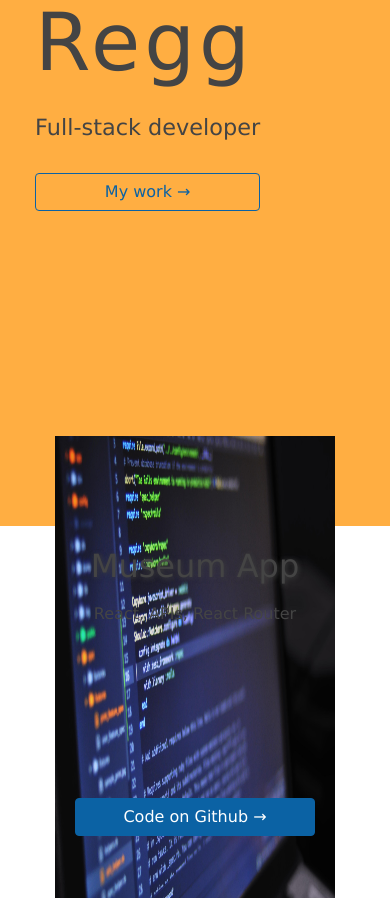
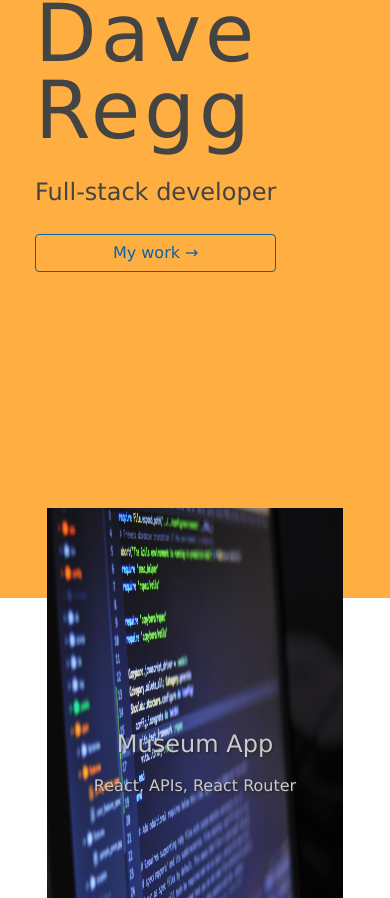
Before and after one commit to drregg6/full-stack-portfolio, a React (Create React App) app in the folder client/: page / in a window 390 px wide. Shown: the part 386-1284 px from the top of the page. Built offline with nearby package versions, Linux system fonts and the light colour scheme.

Commit message:
created more custom CSS classes - made portfolio cards into links

```diff
--- a/client/src/App.css
+++ b/client/src/App.css
@@ -10,15 +10,22 @@ COLOR OPTIONS:
 */
 
 
-
+/* resets and app css */
 * {
     box-sizing: border-box;
 }
 
 body {
+    margin-top: 56px; /* clears the fixed nav */
+    overflow-x: hidden;
+
     color: #444;
+    font-size: 16px;
     font-family: Verdana, sans-serif;
-    overflow-x: hidden;
+}
+h1, h2, h3, h4, h5, h6 {
+    margin: 0;
+    padding: 0;
 }
 
 
@@ -59,10 +66,12 @@ body {
 }
 .header-subtext {
     font-size: 1.5rem;
+    margin: 1.75rem 0;
 }
 .primary-background {
     background-color: rgba(255,174,66,1);
 }
+
 a,
 .navbar-light .navbar-nav .nav-link {
     color: #444;
@@ -71,6 +80,22 @@ a:hover,
 .navbar-light .navbar-nav .nav-link:hover {
     color: #0b62a4;
 }
+
+.component-margin {
+    margin-top: 5rem;
+    margin-bottom: 5rem;
+}
+.inner-margin {
+    margin-top: 2.5rem;
+    margin-bottom: 2.5rem;
+}
+
+.portfolio-font-color {
+    color: #cacaca;
+    text-shadow: 1px 1px 2px #222;
+    font-size: 1.8rem;
+}
+
 
 
 /* navigation */
@@ -85,28 +110,20 @@ nav {
 
 
 /* header rules */
-.custom-container {
+.header-container {
     padding-right: 9vw;
     padding-left: 9vw;
-    height: 108vh;
+
+    height: 110vh;
     min-height: 250px;
 
     display: flex;
     align-items: center;
 }
-.custom-header h1,
-.custom-header h2 {
-    margin: 0;
-    padding: 0;
-}
-.custom-header h1 {
+.app-header h1 {
     font-size: 5rem;
     letter-spacing: .25rem;
     line-height: 4.8rem;
-}
-.custom-header h2 {
-    font-size: 1.4rem;
-    margin: 2rem 0;
 }
 
 
@@ -140,11 +157,6 @@ nav {
     margin-right: 0;
 }
 
-.card-title {
-    text-shadow: 1px 1px 5px #3d3d3d;
-    font-size: 2em;
-}
-
 @media (max-width: 768px) {
     .card-deck {
         flex-flow: column;
@@ -168,15 +180,19 @@ nav {
 
 /* portfolio rules */
 .custom-portfolio {
-    margin: -90px 14vw 0 14vw;
-}
-
-.card-deck {
-    margin-bottom: 2rem;
+    margin: -90px 12vw 5rem 12vw;
 }
 
 .portfolio-title {
     text-align: center;
+}
+
+.card-title {
+    font-size: 1.5rem;
+}
+
+.card-text {
+    font-size: 1rem;
 }
 
 .see-more-card {
@@ -196,12 +212,18 @@ nav {
 .see-more-card:hover {
     background: #530fad;
 }
+.see-more-card i {
+    color: #530fad;
+}
+.see-more-card:hover i {
+    color: #fff;
+}
 
 
 
 /* contact rules */
 .contact-header {
-    margin: 7.5rem 0;
+    /*margin: 7.5rem 0;*/
 
     position: relative;
     left: 15%;
@@ -212,13 +234,6 @@ nav {
     height: 2px;
     width: 50px;
     background: black;
-}
-.contact-header h2 {
-    margin: 20px 0;
-}
-
-.contact-icons {
-    margin-bottom: 5rem;
 }
 
 .contact-icons div {
@@ -235,8 +250,10 @@ nav {
 .contact-info-box {
     margin-left: 0;
     margin-right: 0;
-    flex-direction: column;
     width: 50%;
+}
+.contact-info-box i {
+    transition: all .2s;
 }
 .contact-info-box:hover i {
     color: #530fad;
@@ -247,7 +264,6 @@ nav {
 }
 
 .custom-contact iframe {
-    margin: 5rem 0;
     width: 100%;
     height: 60vh;
     border: 0;
--- a/client/src/components/About.js
+++ b/client/src/components/About.js
@@ -3,7 +3,7 @@ import React, { Component } from 'react';
 class About extends Component {
   render() {
     return (
-        <div className="custom-about" id="about">
+        <div className="custom-about component-margin" id="about">
             <h1>Hello world!</h1>
         </div>
     )
--- a/client/src/components/Contact.js
+++ b/client/src/components/Contact.js
@@ -14,27 +14,27 @@ class Contact extends Component {
         const MAPS_IFRAME = `https://www.google.com/maps/embed?pb=!1m18!1m12!1m3!1d12235.212789765612!2d-75.19255614420365!3d39.94579159495915!2m3!1f0!2f0!3f0!3m2!1i1024!2i768!4f13.1!3m3!1m2!1s0x89c6c643e19594bf%3A0x1a170241e0f2c523!2s2616+South+St%2C+Philadelphia%2C+PA+19146!5e0!3m2!1sen!2sus!4v1555676265578!5m2!1sen!2sus`;
 
         return (
-            <div className="custom-contact" id="contact">
+            <div className="custom-contact component-margin" id="contact">
                 <Container>
-                    <div className="contact-header">
+                    <div className="contact-header inner-margin">
                         <h1 className="header-text">Let's have <br /> a chat.</h1>
                         <h2 className="header-subtext">Contact me</h2>
                     </div>
-                    <div className="contact-icons center-content row">
-                        <div className="center-content col-xs-12 col-sm-6 col-md-3">
+                    <div className="contact-icons center-content inner-margin row">
+                        <div className="center-content col-xs-6 col-sm-6 col-md-3">
                             <a href="#"><i className="fas fa-code-branch fa-4x"></i></a>
                         </div>
-                        <div className="center-content col-xs-12 col-sm-6 col-md-3">
+                        <div className="center-content col-xs-6 col-sm-6 col-md-3">
                             <a href="#"><i className="fab fa-twitter fa-4x"></i></a>
                         </div>
-                        <div className="center-content col-xs-12 col-sm-6 col-md-3">
+                        <div className="center-content col-xs-6 col-sm-6 col-md-3">
                             <a href="#"><i className="fab fa-linkedin fa-4x"></i></a>
                         </div>
-                        <div className="center-content col-xs-12 col-sm-6 col-md-3">
+                        <div className="center-content col-xs-6 col-sm-6 col-md-3">
                             <a href="#"><i className="fab fa-facebook-f fa-4x"></i></a>
                         </div>
                     </div>
-                    <div className="row">
+                    <div className="row inner-margin">
                         <Form className="col-md-6 col-sm-12">
                             <FormGroup>
                                 <Label for="formName">Name</Label>
@@ -74,7 +74,7 @@ class Contact extends Component {
                             <Button outline className="btn" color="primary">Submit</Button>
                         </Form>
                         <div className="col-md-6 col-sm-12 contact-info-boxes">
-                            <div className="center-content row contact-info-box">
+                            <div className="center-content row contact-info-box flex-column">
                                 <div className="col-xs-6 center-content contact-info-i">
                                     <i className="far fa-comments fa-3x"></i>
                                 </div>
@@ -85,7 +85,7 @@ class Contact extends Component {
                             </div>
                             <div className="center-content contact-info-box"></div>
                             <div className="center-content contact-info-box"></div>
-                            <div className="center-content row contact-info-box">
+                            <div className="center-content row contact-info-box flex-column">
                                 <div className="col-xs-6 center-content contact-info-i">
                                     <i className="fas fa-address-card fa-3x"></i>
                                 </div>
@@ -98,7 +98,7 @@ class Contact extends Component {
                         </div>
                     </div>
                 </Container>
-                <iframe src={MAPS_IFRAME} allowFullScreen></iframe>
+                <iframe src={MAPS_IFRAME} allowFullScreen className="inner-margin"></iframe>
             </div>
         )
     }
--- a/client/src/components/Footer.js
+++ b/client/src/components/Footer.js
@@ -6,7 +6,7 @@ import {
 class Footer extends Component {
     render() {
         return (
-            <div className="custom-footer">
+            <div className="custom-footer component-margin">
                 <Container>
                     <div className="row">
                         <div className="col-xs-12 col-sm-6">
--- a/client/src/components/Header.js
+++ b/client/src/components/Header.js
@@ -8,13 +8,13 @@ import {
 class Header extends Component {
     render() {
         return (
-            <div className="custom-container primary-background" id="home">
-                    <div className="custom-header">
+            <div className="header-container primary-background" id="home">
+                    <div className="app-header">
                         <h1>
                             Dave<br />
                             Regg
                         </h1>
-                        <h2>Full-stack developer</h2>
+                        <h2 className="header-subtext">Full-stack developer</h2>
                         <Button outline color="primary" href="#portfolio">My work &rarr;</Button>
                     </div>
             </div>
--- a/client/src/components/Portfolio.js
+++ b/client/src/components/Portfolio.js
@@ -20,66 +20,73 @@ import Image5 from '../img/image5.jpg';
 class Portfolio extends Component {
   render() {
     return (
-      <div className="custom-portfolio" id="portfolio">
+      <div className="custom-portfolio component-margin" id="portfolio">
         <CardDeck>
+          <a href="#" className="portfolio-card-link">
             <Card>
               <CardImg top width="100%" src={Image1} alt="Placehold it!" />
               <CardImgOverlay>
-              <div className="portfolio-title">
+                <div className="portfolio-title portfolio-font-color">
                   <CardTitle>Museum App</CardTitle>
                   <CardText>React, APIs, React Router</CardText>
                 </div>
-              <Button color="primary">Code on Github &rarr;</Button>
               </CardImgOverlay>
             </Card>
+          </a>
+          <a href="#" className="portfolio-card-link">
             <Card>
               <CardImg top width="100%" src={Image2} alt="Placehold it!" />
               <CardImgOverlay>
-              <div className="portfolio-title">
+                <div className="portfolio-title portfolio-font-color">
                   <CardTitle>Weather App</CardTitle>
                   <CardText>React, APIs</CardText>
                 </div>
-              <Button color="primary">Code on Github &rarr;</Button>
               </CardImgOverlay>
             </Card>
+          </a>
+          <a href="#" className="portfolio-card-link">
             <Card>
               <CardImg top width="100%" src={Image3} alt="Placehold it!" />
               <CardImgOverlay>
-              <div className="portfolio-title">
+                <div className="portfolio-title portfolio-font-color">
                   <CardTitle>Drumkit</CardTitle>
                   <CardText>React, Audio</CardText>
                 </div>
-              <Button color="primary">Code on Github &rarr;</Button>
               </CardImgOverlay>
             </Card>
+          </a>
         </CardDeck>
         <CardDeck>
+          <a href="#" className="portfolio-card-link">
             <Card>
               <CardImg top width="100%" src={Image4} alt="Placehold it!" />
               <CardImgOverlay>
-              <div className="portfolio-title">
+                <div className="portfolio-title portfolio-font-color">
                   <CardTitle>Portfolio</CardTitle>
                   <CardText>React, Redux, MongoDB, Mongoose</CardText>
                 </div>
-              <Button color="primary">Code on Github &rarr;</Button>
               </CardImgOverlay>
             </Card>
+          </a>
+          <a href="#" className="portfolio-card-link">
             <Card>
               <CardImg top width="100%" src={Image5} alt="Placehold it!" />
               <CardImgOverlay>
-              <div className="portfolio-title">
+                <div className="portfolio-title portfolio-font-color">
                   <CardTitle>US GDP</CardTitle>
                   <CardText>D3.js</CardText>
                 </div>
-              <Button color="primary">Code on Github &rarr;</Button>
               </CardImgOverlay>
             </Card>
+          </a>
+          <a href="#" className="portfolio-card-link">
             <Card className="see-more-card">
               <div className="portfolio-title">
+                <i className="far fa-grin-alt fa-5x"></i>
                 <CardTitle>Check out more on my Github</CardTitle>
               </div>
-            <Button color="primary">Visit my Github page</Button>
             </Card>
+          </a>
         </CardDeck>
       </div>
     )
```
Lines whose indentation alone changed are shown as unchanged.
